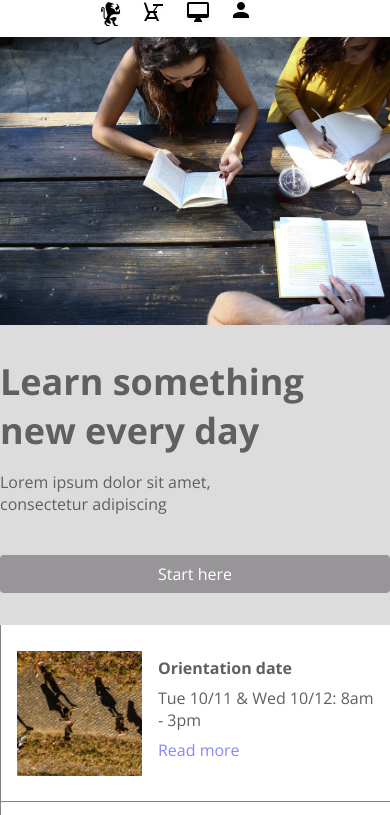
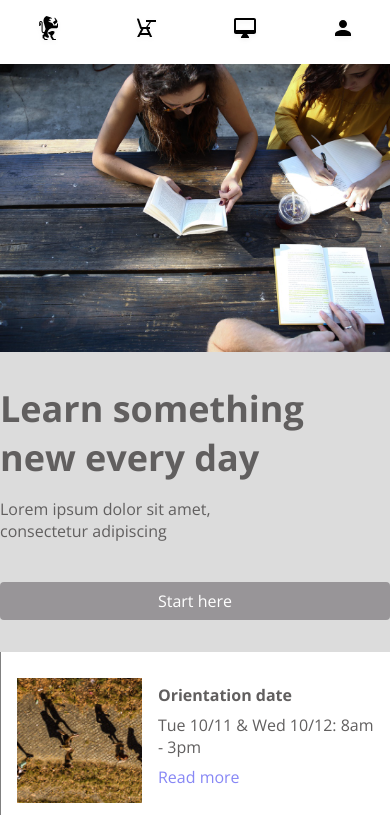
Before and after one commit to matthewcollier1/colmaracademy, a plain HTML site: page index.html in a window 390 px wide. Shown: the top 815 px of the page. Drawn offline with nearby package versions, Linux system fonts and the light colour scheme.

Commit message:
so close

```diff
--- a/index.html
+++ b/index.html
@@ -27,19 +27,13 @@
               </ul>
             </nav>
           </div>
+            <nav class="page-header-mobile">
+              <a href="#"><img src="./resources/media/images/ic-logo.svg"/></a>
+              <a href="#"><img src="./resources/media/images/ic-on-campus.svg"></a>
+              <a href="#"><img src="./resources/media/images/ic-online.svg"></a>
+              <a href="#"><img src="./resources/media/images/ic-login.svg"></a>
+            </nav>
         </header>
-        <div class="page-header-mobile">
-          <nav>
-            <ul>
-              <li><img src="./resources/media/images/ic-logo.svg"/></li>
-
-              <li><img src="./resources/media/images/ic-on-campus.svg"></li>
-              <li><img src="./resources/media/images/ic-online.svg"></li>
-              <li><img src="./resources/media/images/ic-login.svg"></li>
-            </ul>
-          </nav>
-        </div>
-
 
         <!-- End Header -->
 
--- a/resources/css/style.css
+++ b/resources/css/style.css
@@ -349,7 +349,9 @@ Mobile Display
 
     .page-header-mobile {
       display: flex;
-      justify-content: center;
+      justify-content: space-around;
+      align-items: center;
+      height: 64px;
     }
 
     .banner {
@@ -380,6 +382,10 @@ Mobile Display
       display: none;
     }
 
+    .campus {
+      border: none;
+    }
+
     .right {
       width: 100%;
     }
@@ -388,18 +394,25 @@ Mobile Display
         flex-wrap: nowrap;
         flex-direction: column;
     }
+
+
     .learning-block {
         width: 100%;
         margin-bottom: 8px;
+
     }
+
 
     .learning-block-text {
         padding: 16px 0 24px 16px;
     }
 
-    .learning-block img,
-    {
+    .learning-block img  {
         display: none;
+    }
+
+    .learning-block-text p {
+      display: none;
     }
 
     .thesis-right-col {
```
